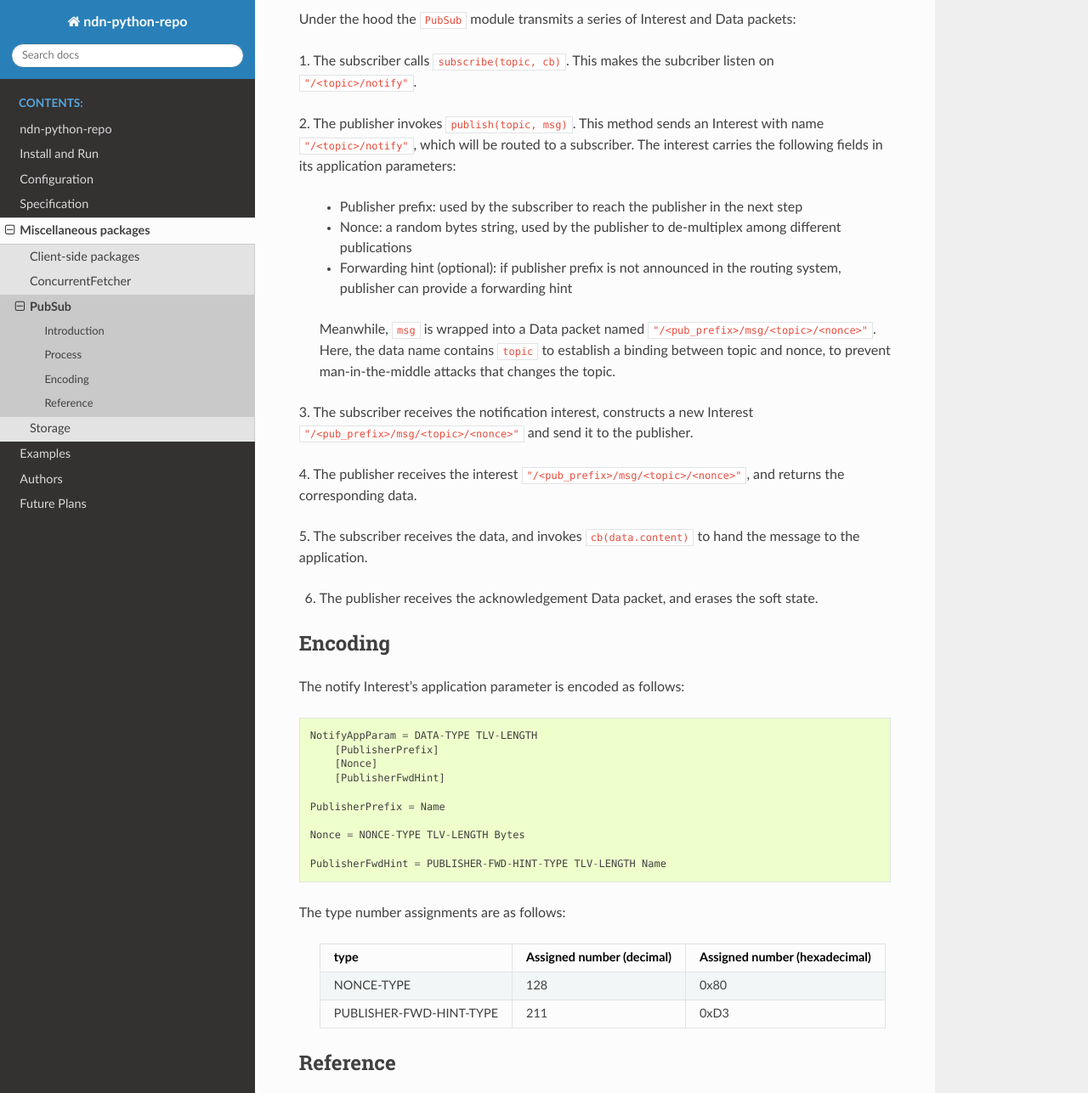
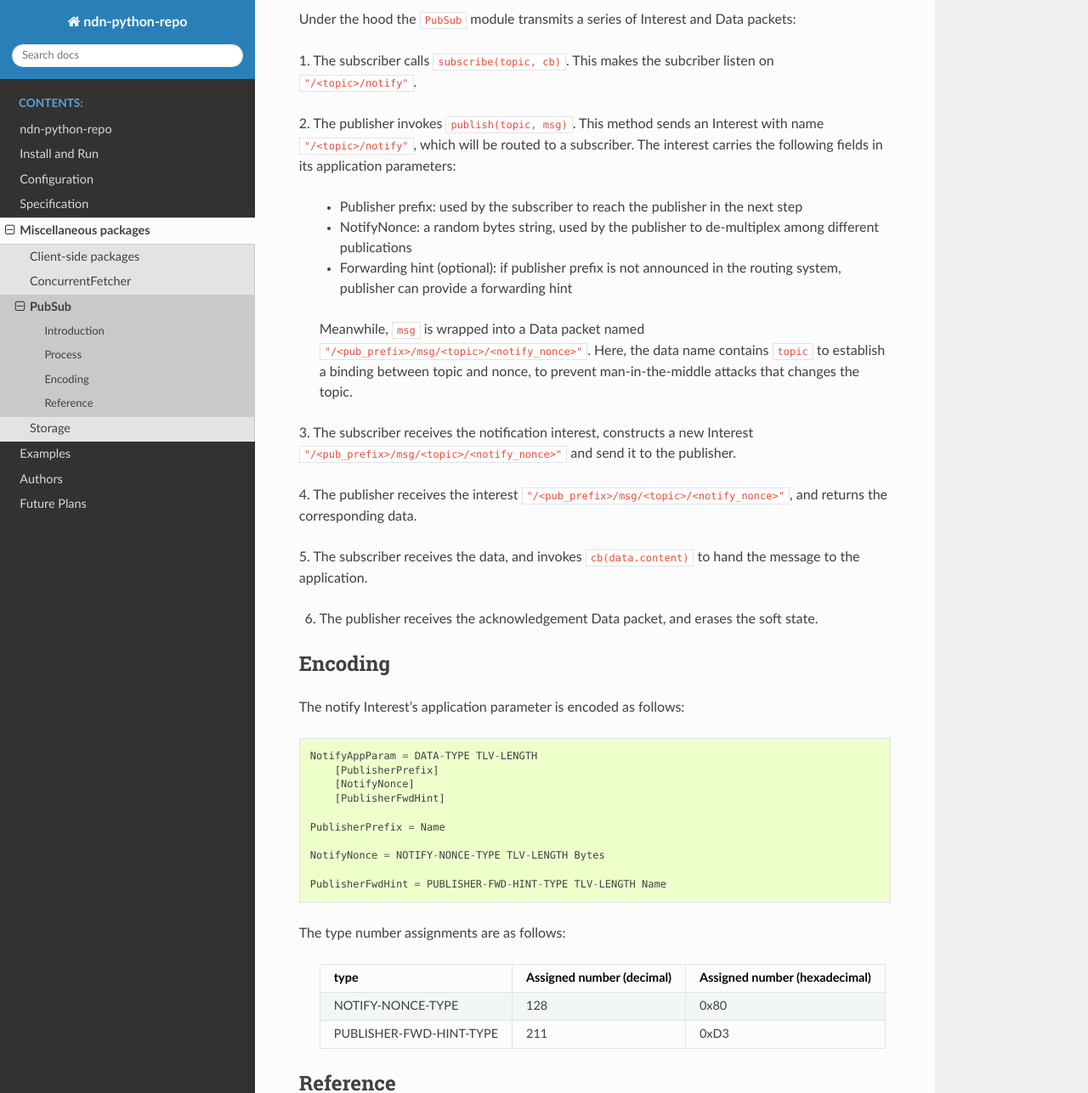
Before and after one commit to UCLA-IRL/ndn-python-repo, a Sphinx documentation site: the page built from docs/src/misc_pkgs/pub_sub.rst, in a window 1280 px wide and 1400 px high, scrolled down 533 px, cut to the strip 0-1287 px from the top of the window. Shown: the whole strip at 85% size. Built offline with Sphinx 7.4.7 and the Read the Docs theme 2.0.0, drawn with Linux system fonts in a browser that asks for light colours.

Commit message:
pubsub: rename nonce to notify_nonce, addressing issue #48

```diff
--- a/docs/src/misc_pkgs/pub_sub.rst
+++ b/docs/src/misc_pkgs/pub_sub.rst
@@ -28,15 +28,15 @@ Under the hood the ``PubSub`` module transmits a series of Interest and Data pac
 ``"/<topic>/notify"``, which will be routed to a subscriber. The interest carries the following fields in its application parameters:
 
     * Publisher prefix: used by the subscriber to reach the publisher in the next step
-    * Nonce: a random bytes string, used by the publisher to de-multiplex among different publications
+    * NotifyNonce: a random bytes string, used by the publisher to de-multiplex among different publications
     * Forwarding hint (optional): if publisher prefix is not announced in the routing system, publisher can provide a forwarding hint
 
-    Meanwhile, ``msg`` is wrapped into a Data packet named ``"/<pub_prefix>/msg/<topic>/<nonce>"``. Here, the data name contains ``topic`` to establish a binding between topic and nonce, to prevent man-in-the-middle attacks that changes the topic.
+    Meanwhile, ``msg`` is wrapped into a Data packet named ``"/<pub_prefix>/msg/<topic>/<notify_nonce>"``. Here, the data name contains ``topic`` to establish a binding between topic and nonce, to prevent man-in-the-middle attacks that changes the topic.
 
 3. The subscriber receives the notification interest, constructs a new Interest
-``"/<pub_prefix>/msg/<topic>/<nonce>"`` and send it to the publisher.
+``"/<pub_prefix>/msg/<topic>/<notify_nonce>"`` and send it to the publisher.
 
-4. The publisher receives the interest ``"/<pub_prefix>/msg/<topic>/<nonce>"``, and returns the
+4. The publisher receives the interest ``"/<pub_prefix>/msg/<topic>/<notify_nonce>"``, and returns the
 corresponding data.
 
 5. The subscriber receives the data, and invokes ``cb(data.content)`` to hand the message to the
@@ -54,12 +54,12 @@ The notify Interest's application parameter is encoded as follows:
 
     NotifyAppParam = DATA-TYPE TLV-LENGTH
         [PublisherPrefix]
-        [Nonce]
+        [NotifyNonce]
         [PublisherFwdHint]
 
     PublisherPrefix = Name
 
-    Nonce = NONCE-TYPE TLV-LENGTH Bytes
+    NotifyNonce = NOTIFY-NONCE-TYPE TLV-LENGTH Bytes
 
     PublisherFwdHint = PUBLISHER-FWD-HINT-TYPE TLV-LENGTH Name
 
@@ -68,7 +68,7 @@ The type number assignments are as follows:
     +---------------------------+----------------------------+--------------------------------+
     | type                      | Assigned number (decimal)  | Assigned number (hexadecimal)  |
     +===========================+============================+================================+
-    | NONCE-TYPE                | 128                        | 0x80                           |
+    | NOTIFY-NONCE-TYPE         | 128                        | 0x80                           |
     +---------------------------+----------------------------+--------------------------------+
     | PUBLISHER-FWD-HINT-TYPE   | 211                        | 0xD3                           |
     +---------------------------+----------------------------+--------------------------------+
```
Also changed, not shown: 1 other file.
